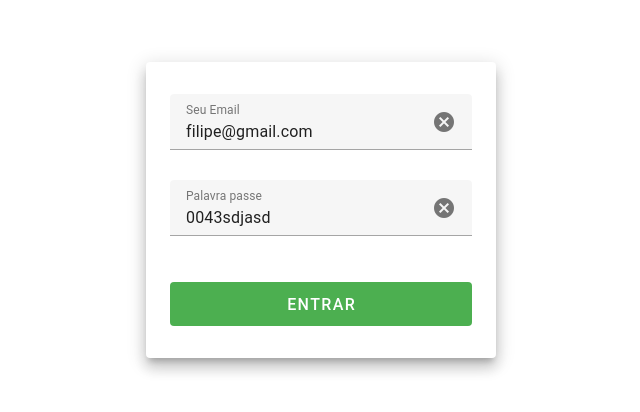
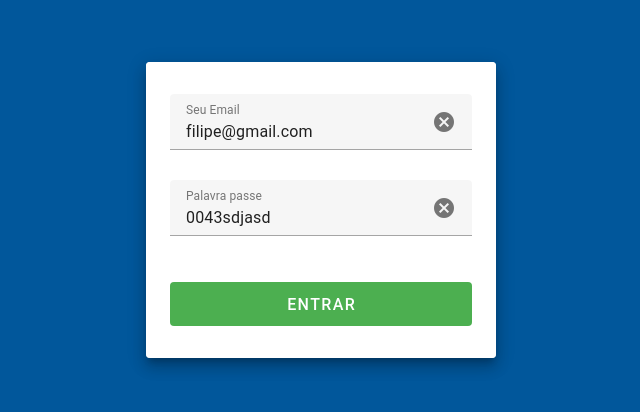
Before and after one commit to pedroavelin/tribunal, a Vue app: page / in a window 1280 px wide. Shown: the part 190-602 px from the top of the page, without its empty margins (319-959 px from the left). Built offline with nearby package versions, Linux system fonts and the light colour scheme.

Commit message:
Update LoginPage.vue
bg-light-blue-darken-4

```diff
--- a/src/pages/LoginPage.vue
+++ b/src/pages/LoginPage.vue
@@ -1,5 +1,5 @@
 <template>
-  <v-container class="d-flex justify-center align-center" color="light-blue-darken-4" style="height: 100vh;">
+  <v-container fluid class="d-flex justify-center align-center bg-light-blue-darken-4" style="height: 100vh;">
     <v-sheet rounded>
       <v-card elevation="10" class="mx-auto px-6 py-8" width="350">
         <v-form @submit.prevent="login()">
```
